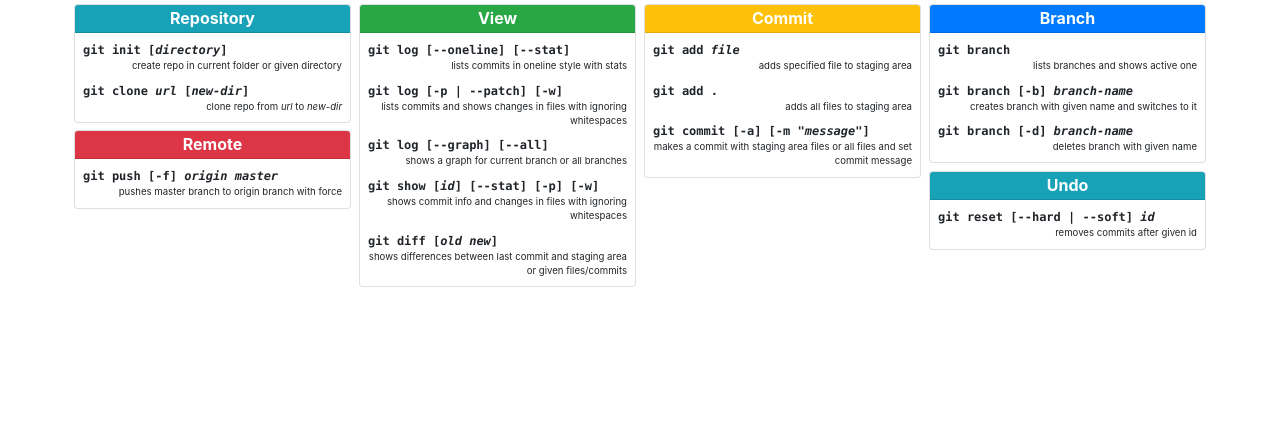
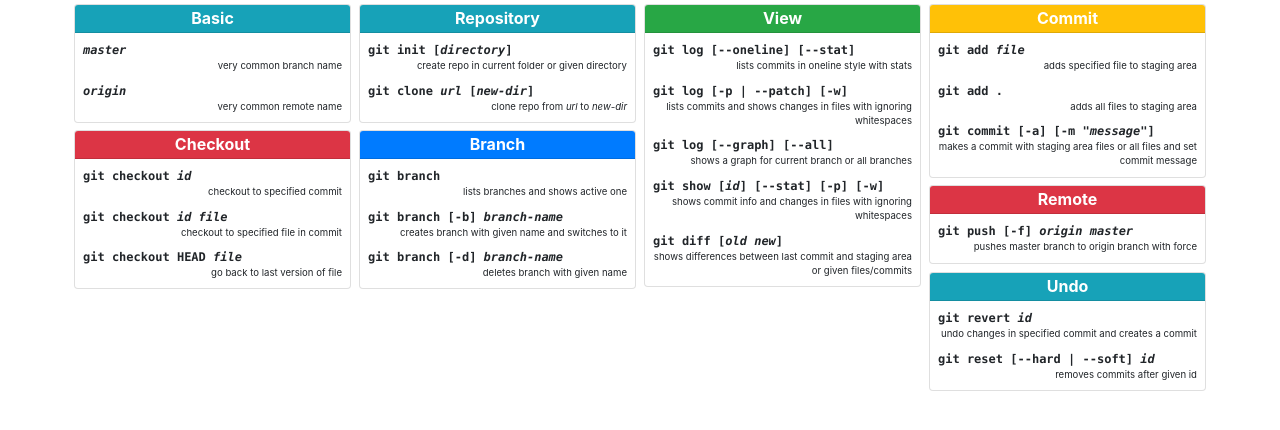
Before and after one commit to grkmsari/git-cheat-sheet, a plain HTML site: page index.html in a window 1280 px wide. Drawn offline with nearby package versions, Linux system fonts and the light colour scheme.

Commit message:
Added a few commands

```diff
--- a/index.html
+++ b/index.html
@@ -22,12 +22,26 @@
         <div class="col-12 col-sm-6 col-md-4 col-lg-3 p-1">
             <div class="card">
                 <div class="card-body p-0">
+                    <h6 class="card-header font-weight-bold bg-info text-white text-center py-1">Basic</h6>
+                    <dl class="m-2">
+                        <dt><samp><em>master</em></samp></dt>
+                        <dd class="text-right small">very common branch name</dd>
+                        <dt><samp><em>origin</em></samp></dt>
+                        <dd class="text-right small">very common remote name</dd>
+                    </dl>
+                </div>
+            </div>
+        </div>
+
+        <div class="col-12 col-sm-6 col-md-4 col-lg-3 p-1">
+            <div class="card">
+                <div class="card-body p-0">
                     <h6 class="card-header font-weight-bold bg-info text-white text-center py-1">Repository</h6>
                     <dl class="m-2">
                         <dt><samp>git init [<em>directory</em>]</samp></dt>
                         <dd class="text-right small">create repo in current folder or given directory</dd>
                         <dt><samp>git clone <em>url</em> [<em>new-dir</em>]</samp></dt>
-                        <dd class="text-right small">clone repo from <i>url</i> to <i>new-dir</i></dd>
+                        <dd class="text-right small">clone repo from <em>url</em> to <em>new-dir</em></dd>
                     </dl>
                 </div>
             </div>
@@ -74,6 +88,22 @@
         <div class="col-12 col-sm-6 col-md-4 col-lg-3 p-1">
             <div class="card">
                 <div class="card-body p-0">
+                    <h6 class="card-header font-weight-bold bg-danger text-white text-center py-1">Checkout</h6>
+                    <dl class="m-2">
+                        <dt><samp>git checkout <em>id</em></samp></dt>
+                        <dd class="text-right small">checkout to specified commit</dd>
+                        <dt><samp>git checkout <em>id</em> <em>file</em></samp></dt>
+                        <dd class="text-right small">checkout to specified file in commit</dd>
+                        <dt><samp>git checkout HEAD <em>file</em></samp></dt>
+                        <dd class="text-right small">go back to last version of file</dd>
+                    </dl>
+                </div>
+            </div>
+        </div>
+
+        <div class="col-12 col-sm-6 col-md-4 col-lg-3 p-1">
+            <div class="card">
+                <div class="card-body p-0">
                     <h6 class="card-header font-weight-bold bg-primary text-white text-center py-1">Branch</h6>
                     <dl class="m-2">
                         <dt><samp>git branch</samp></dt>
@@ -104,6 +134,8 @@
                 <div class="card-body p-0">
                     <h6 class="card-header font-weight-bold bg-info text-white text-center py-1">Undo</h6>
                     <dl class="m-2">
+                        <dt><samp>git revert <em>id</em> </samp></dt>
+                        <dd class="text-right small">undo changes in specified commit and creates a commit</dd>
                         <dt><samp>git reset [--hard | --soft] <em>id</em> </samp></dt>
                         <dd class="text-right small">removes commits after given id</dd>
                     </dl>
```
